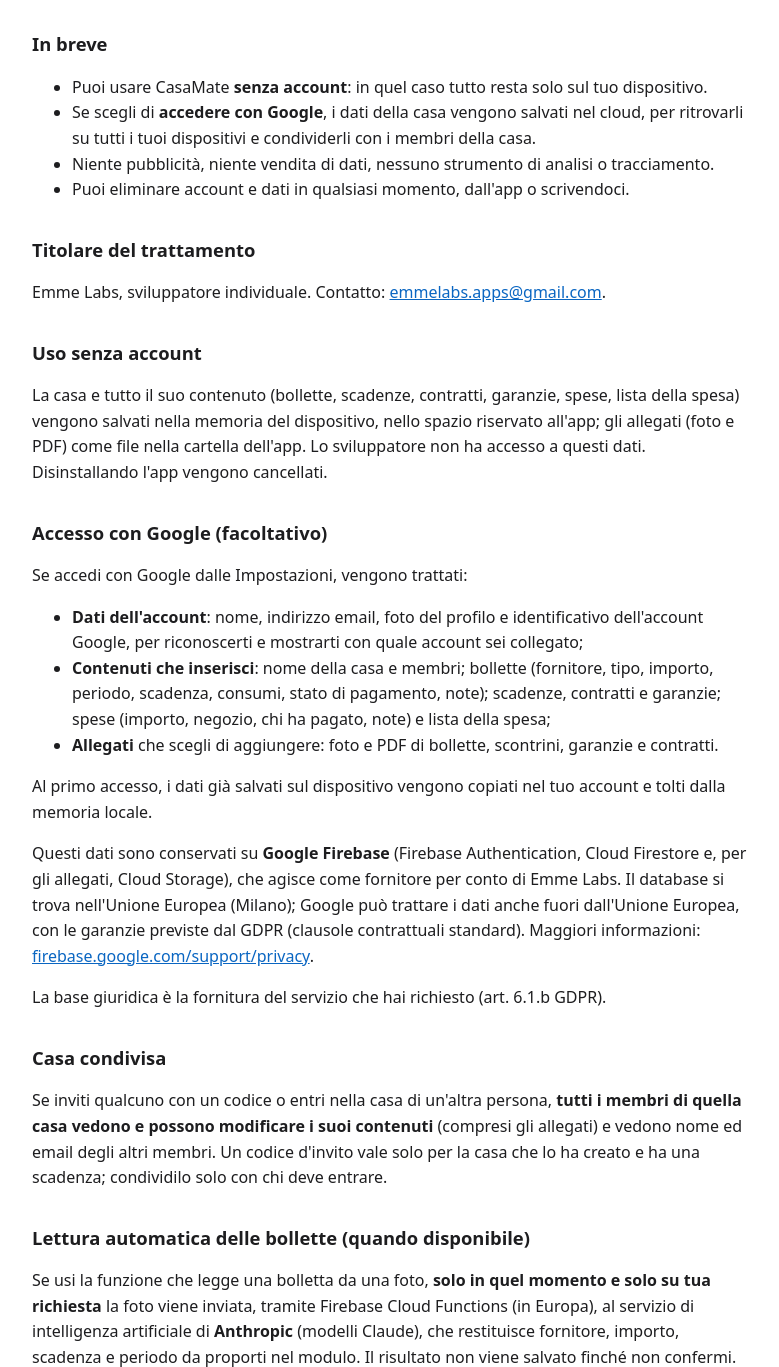
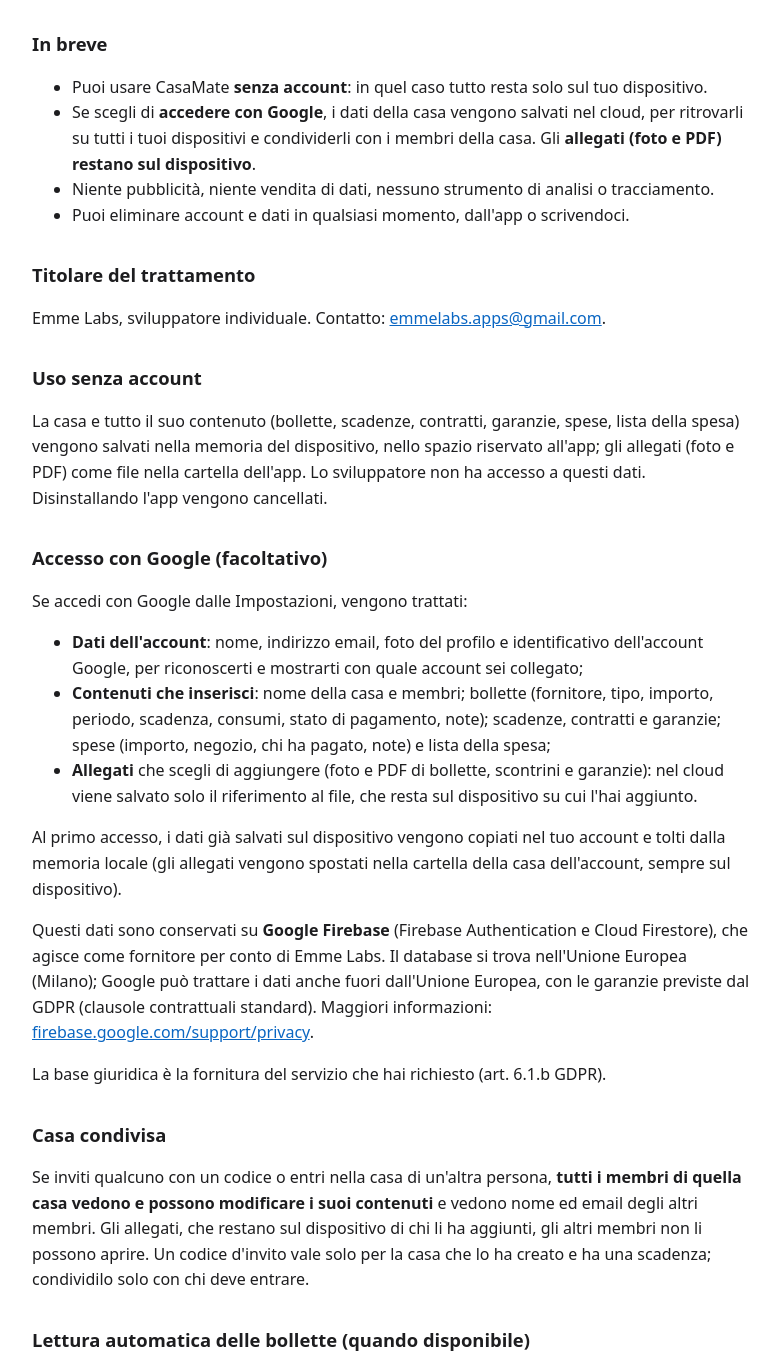
Before and after one commit to super049/privacy, a plain HTML site: page casamate/index.html in a window 1280 px wide. Shown: the part 215-1582 px from the top of the page, without its empty margins (248-1027 px from the left). Drawn offline with Linux system fonts and the light colour scheme.

Commit message:
CasaMate: allegati sul dispositivo anche con l'account
Co-Authored-By: Claude Opus 5.5 <noreply@anthropic.com>

```diff
--- a/casamate/index.html
+++ b/casamate/index.html
@@ -21,7 +21,7 @@
 <h2>In breve</h2>
 <ul>
   <li>Puoi usare CasaMate <strong>senza account</strong>: in quel caso tutto resta solo sul tuo dispositivo.</li>
-  <li>Se scegli di <strong>accedere con Google</strong>, i dati della casa vengono salvati nel cloud, per ritrovarli su tutti i tuoi dispositivi e condividerli con i membri della casa.</li>
+  <li>Se scegli di <strong>accedere con Google</strong>, i dati della casa vengono salvati nel cloud, per ritrovarli su tutti i tuoi dispositivi e condividerli con i membri della casa. Gli <strong>allegati (foto e PDF) restano sul dispositivo</strong>.</li>
   <li>Niente pubblicità, niente vendita di dati, nessuno strumento di analisi o tracciamento.</li>
   <li>Puoi eliminare account e dati in qualsiasi momento, dall'app o scrivendoci.</li>
 </ul>
@@ -37,14 +37,14 @@
 <ul>
   <li><strong>Dati dell'account</strong>: nome, indirizzo email, foto del profilo e identificativo dell'account Google, per riconoscerti e mostrarti con quale account sei collegato;</li>
   <li><strong>Contenuti che inserisci</strong>: nome della casa e membri; bollette (fornitore, tipo, importo, periodo, scadenza, consumi, stato di pagamento, note); scadenze, contratti e garanzie; spese (importo, negozio, chi ha pagato, note) e lista della spesa;</li>
-  <li><strong>Allegati</strong> che scegli di aggiungere: foto e PDF di bollette, scontrini, garanzie e contratti.</li>
+  <li><strong>Allegati</strong> che scegli di aggiungere (foto e PDF di bollette, scontrini e garanzie): nel cloud viene salvato solo il riferimento al file, che resta sul dispositivo su cui l'hai aggiunto.</li>
 </ul>
-<p>Al primo accesso, i dati già salvati sul dispositivo vengono copiati nel tuo account e tolti dalla memoria locale.</p>
-<p>Questi dati sono conservati su <strong>Google Firebase</strong> (Firebase Authentication, Cloud Firestore e, per gli allegati, Cloud Storage), che agisce come fornitore per conto di Emme Labs. Il database si trova nell'Unione Europea (Milano); Google può trattare i dati anche fuori dall'Unione Europea, con le garanzie previste dal GDPR (clausole contrattuali standard). Maggiori informazioni: <a href="https://firebase.google.com/support/privacy">firebase.google.com/support/privacy</a>.</p>
+<p>Al primo accesso, i dati già salvati sul dispositivo vengono copiati nel tuo account e tolti dalla memoria locale (gli allegati vengono spostati nella cartella della casa dell'account, sempre sul dispositivo).</p>
+<p>Questi dati sono conservati su <strong>Google Firebase</strong> (Firebase Authentication e Cloud Firestore), che agisce come fornitore per conto di Emme Labs. Il database si trova nell'Unione Europea (Milano); Google può trattare i dati anche fuori dall'Unione Europea, con le garanzie previste dal GDPR (clausole contrattuali standard). Maggiori informazioni: <a href="https://firebase.google.com/support/privacy">firebase.google.com/support/privacy</a>.</p>
 <p>La base giuridica è la fornitura del servizio che hai richiesto (art. 6.1.b GDPR).</p>
 
 <h2>Casa condivisa</h2>
-<p>Se inviti qualcuno con un codice o entri nella casa di un'altra persona, <strong>tutti i membri di quella casa vedono e possono modificare i suoi contenuti</strong> (compresi gli allegati) e vedono nome ed email degli altri membri. Un codice d'invito vale solo per la casa che lo ha creato e ha una scadenza; condividilo solo con chi deve entrare.</p>
+<p>Se inviti qualcuno con un codice o entri nella casa di un'altra persona, <strong>tutti i membri di quella casa vedono e possono modificare i suoi contenuti</strong> e vedono nome ed email degli altri membri. Gli allegati, che restano sul dispositivo di chi li ha aggiunti, gli altri membri non li possono aprire. Un codice d'invito vale solo per la casa che lo ha creato e ha una scadenza; condividilo solo con chi deve entrare.</p>
 
 <h2>Lettura automatica delle bollette (quando disponibile)</h2>
 <p>Se usi la funzione che legge una bolletta da una foto, <strong>solo in quel momento e solo su tua richiesta</strong> la foto viene inviata, tramite Firebase Cloud Functions (in Europa), al servizio di intelligenza artificiale di <strong>Anthropic</strong> (modelli Claude), che restituisce fornitore, importo, scadenza e periodo da proporti nel modulo. Il risultato non viene salvato finché non confermi. Secondo i termini commerciali di Anthropic, i dati inviati tramite le sue API non vengono usati per addestrare i modelli. Informativa di Anthropic: <a href="https://www.anthropic.com/legal/privacy">anthropic.com/legal/privacy</a>. Per evitare abusi l'app conta quante letture fai ogni giorno.</p>
@@ -71,7 +71,7 @@
 <p>CasaMate non è rivolta ai minori di 13 anni e non raccoglie consapevolmente dati che li riguardano.</p>
 
 <h2>Modifiche</h2>
-<p>Se l'app cambierà il modo in cui tratta i dati, questa pagina verrà aggiornata prima del rilascio della nuova versione.</p>
+<p>Se l'app cambierà il modo in cui tratta i dati (per esempio salvando gli allegati nel cloud), questa pagina verrà aggiornata prima del rilascio della nuova versione.</p>
 
 <h2>Contatti</h2>
 <p>Per domande sulla privacy scrivi a <a href="mailto:emmelabs.apps@gmail.com">emmelabs.apps@gmail.com</a>.</p>
```
Also changed, not shown: casamate/elimina-account/index.html (+2 -1 lines).
